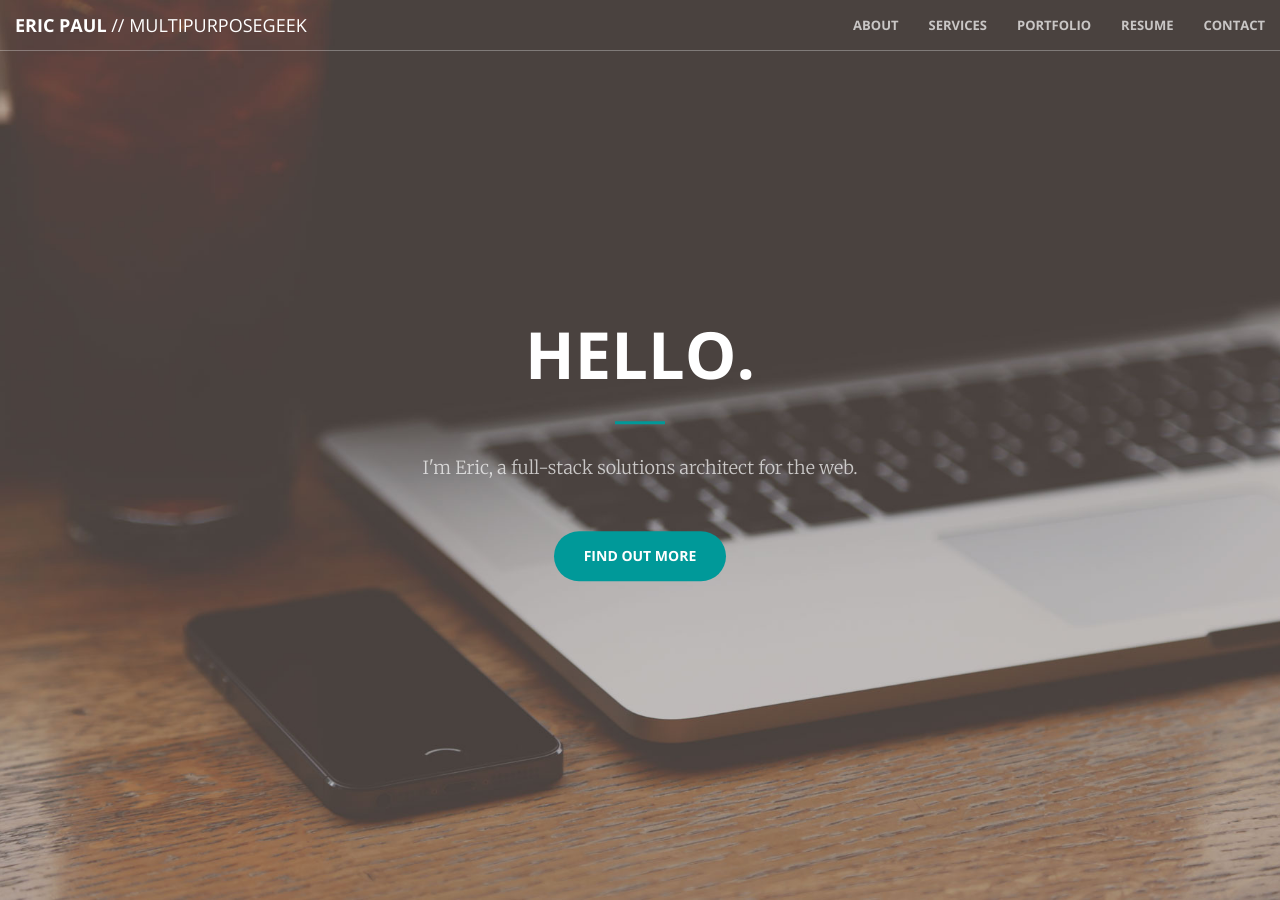
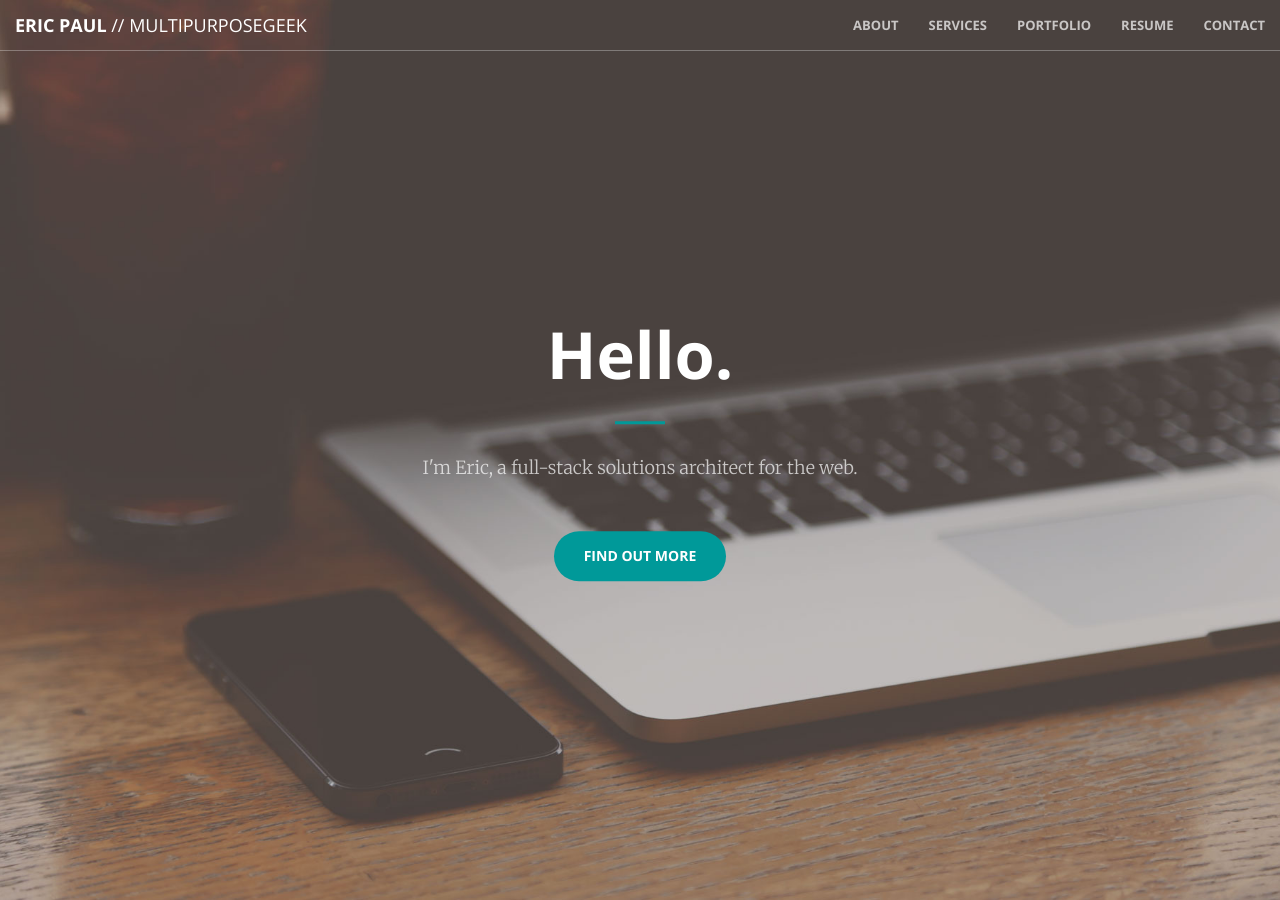
Before and after one commit to mpgeek/mpg.co, a Jekyll site: the page built from index.html, in a window 1280 px wide and 900 px high. Built offline with Jekyll 4.4.1, drawn with Linux system fonts in a browser that asks for light colours.

Commit message:
Hero style.

```diff
--- a/_sass/_base.scss
+++ b/_sass/_base.scss
@@ -4,6 +4,10 @@
     font-weight: bold;
     text-transform: uppercase;
   }
+}
+
+header .header-content .header-content-inner h1 {
+  text-transform: none;
 }
 
 #about {
```
